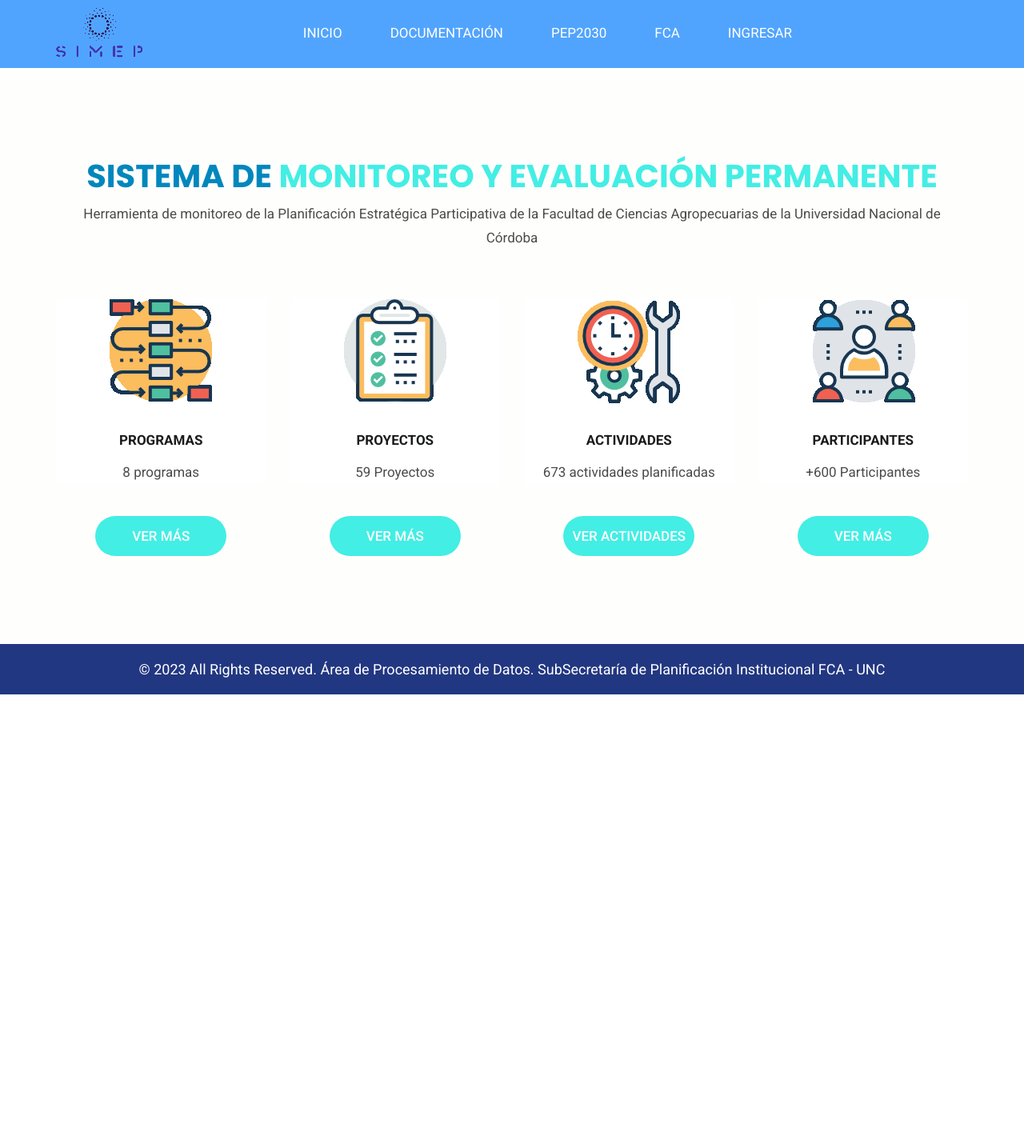
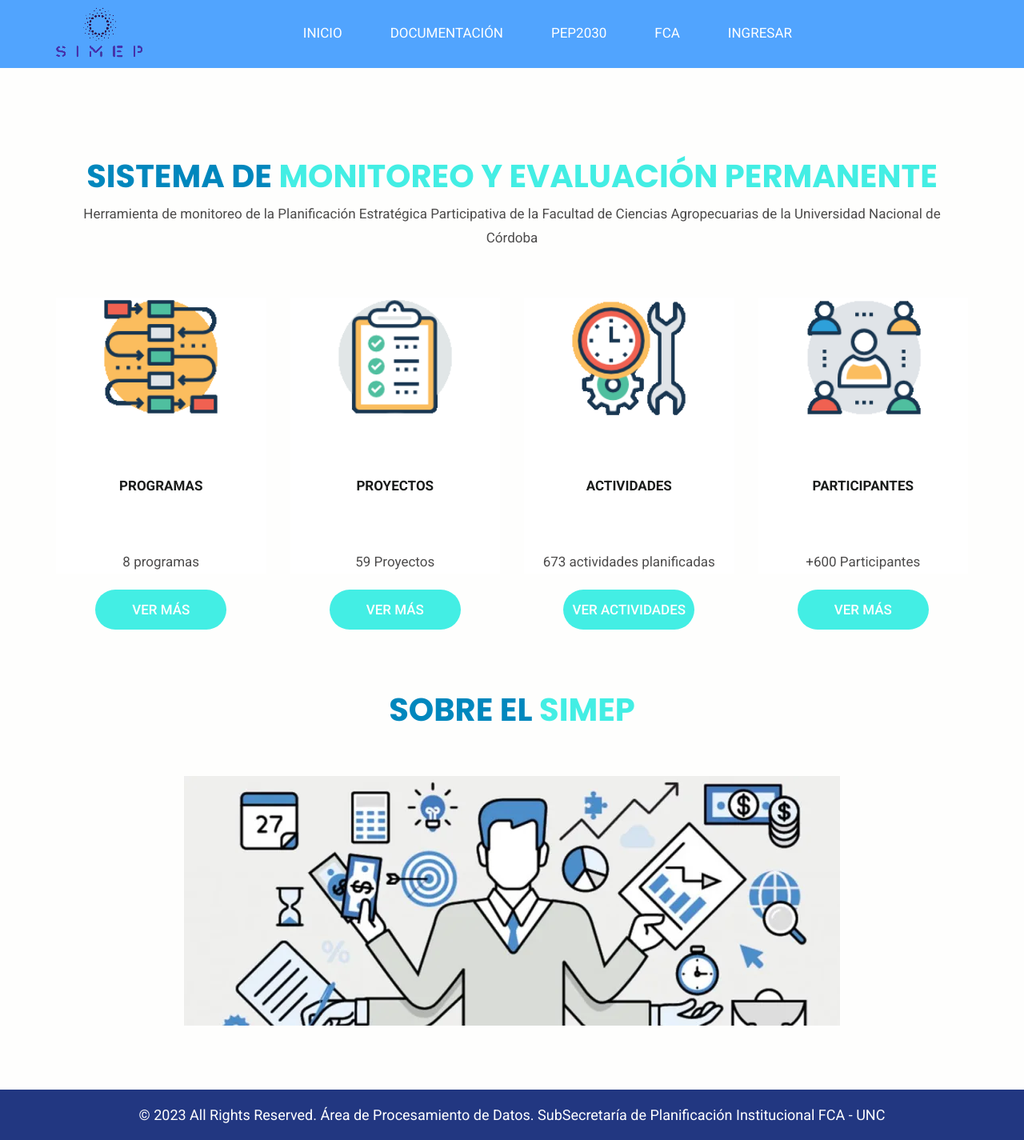
Before and after one commit to Fernando191978/Laravel, a Laravel app: page /indicadores in a window 1280 px wide. Shown: the whole page at 80% size. Before the commit the page ends 868 px from the top, so only its background shows below. Run offline with Laravel 12, Linux system fonts and the light colour scheme; data that the repository does not hold is empty; parts of the project's set-up code (start-up, migrations or seed data) failed here and were passed over; some libraries are stand-ins or nearby versions.

Commit message:
Ordena estilos e indicadores

```diff
--- a/public/css/style.css
+++ b/public/css/style.css
@@ -50,17 +29,26 @@ body {
     font-family: 'Roboto', sans-serif;
     line-height: 1.80857;
     font-weight: normal;
+
+    min-height: 100vh;
+    margin: 0;
+    display: flex;
+    flex-direction: column;
+}
+
+.container {
+    max-width: 1170px;
+}
+
+a,
+.btn {
+    text-decoration: none !important;
+    outline: none !important;
+    transition: all 0.3s ease-in-out;
 }
 
 a {
-     color: #1f1f1f;
-     text-decoration: none !important;
-     outline: none !important;
-     -webkit-transition: all .3s ease-in-out;
-     -moz-transition: all .3s ease-in-out;
-     -ms-transition: all .3s ease-in-out;
-     -o-transition: all .3s ease-in-out;
-     transition: all .3s ease-in-out;
+    color: #222222;
 }
 
 h1,
@@ -73,10 +61,9 @@ h6 {
     font-weight: normal;
     position: relative;
     padding: 0;
-     font-weight: normal;
     line-height: normal;
     color: #111111;
-     margin: 0
+    margin: 0;
 }
 
 h1 {
@@ -93,72 +80,29 @@ h3 {
 }
 
 h4 {
-     font-size: 16px
+    font-size: 16px;
 }
 
 h5 {
-     font-size: 14px
+    font-size: 14px;
 }
 
 h6 {
-     font-size: 13px
+    font-size: 13px;
 }
 
-*,
-*::after,
-*::before {
-     -webkit-box-sizing: border-box;
-     -moz-box-sizing: border-box;
-     box-sizing: border-box;
-	 /*margin-left: 5px;*/
-}
-
-h1 a,
-h2 a,
-h3 a,
-h4 a,
-h5 a,
-h6 a {
-     color: #212121;
-     text-decoration: none!important;
-     opacity: 1
-}
-
-button:focus {
-     outline: none;
+p {
+    margin: 0;
+    font-weight: 400;
+    font-size: 17px;
+    line-height: 30px;
 }
 
 ul,
 li,
 ol {
-     /*margin: 0px;*/
     margin-left: 10px;
-     padding: 0px;
-     /*list-style: none;*/
-}
-
-p {
-     margin: 0px;
-     font-weight: 400;
-     font-size: 17px;
-     line-height: 30px;
-}
-
-a {
-     color: #222222;
-     text-decoration: none;
-     outline: none !important;
-}
-
-a,
-.btn {
-     text-decoration: none !important;
-     outline: none !important;
-     -webkit-transition: all .3s ease-in-out;
-     -moz-transition: all .3s ease-in-out;
-     -ms-transition: all .3s ease-in-out;
-     -o-transition: all .3s ease-in-out;
-     transition: all .3s ease-in-out;
+    padding: 0;
 }
 
 img {
@@ -229,6 +168,19 @@ button {
     flex-wrap: wrap;
 }
 
+.text_align_left {
+    text-align: left;
+}
+
+.text_align_right {
+    text-align: right;
+}
+
+.text_align_center {
+    text-align: center;
+}
+
+/* Botones */
 .read_more {
     font-size: 17px;
     background-color: #43eee4;
@@ -248,27 +200,9 @@ button {
 .read_more:hover {
     background: #2e3192;
     color: #fff;
-     transition: ease-in all 0.5s;
 }
 
-.text_align_left {
-     text-align: left;
-}
-
-.text_align_right {
-     text-align: right;
-}
-
-.text_align_center {
-     text-align: center;
-}
-
-
-/**-- heading section --**/
-
-
-/*---------------------------- preloader area ----------------------------*/
-
+/* Cargador */
 .loader_bg {
     position: fixed;
     z-index: 9999999;
@@ -981,26 +860,17 @@ ul.conta li a {
     margin-top: 60px;
 }
 
-html,
-body {
-    min-height: 100%;
-    margin: 0;
-}
-
-body {
-    min-height: 100vh;
-    display: flex;
-    flex-direction: column;
-}
-
+/* Estructura para mantener el pie abajo */
 main {
     flex: 1;
 }
 
-footer {
+footer,
+.footer {
     margin-top: auto;
 }
 
+/* Efecto azul en imágenes */
 .imagen-azul {
     transition: transform 0.3s ease, filter 0.3s ease;
 }
@@ -1009,3 +879,68 @@ footer {
     filter: drop-shadow(0 0 12px rgba(0, 123, 255, 0.8));
     transform: scale(1.08);
 }
+
+/* Sección Sobre el SiMEP */
+.sobre-simep {
+    padding: 70px 0 30px;
+    text-align: center;
+}
+
+.sobre-simep .titlepage {
+    padding-bottom: 0;
+}
+
+.sobre-simep h2 {
+    margin-bottom: 55px;
+}
+
+.imagen-simep {
+    display: block;
+    width: 100%;
+    max-width: 820px;
+    height: auto;
+    margin: 0 auto;
+}
+
+.guarantee .row > .col-lg-3 {
+    display: flex;
+    margin-bottom: 30px;
+}
+
+.guarantee-box_main {
+    display: flex;
+    flex-direction: column;
+    width: 100%;
+    height: 100%;
+    margin-bottom: 0;
+}
+
+.guarantee-box {
+    display: flex;
+    flex: 1;
+    flex-direction: column;
+    align-items: center;
+    margin-bottom: 20px;
+}
+
+.guarantee-box img {
+    width: 150px;
+    height: 150px;
+    object-fit: contain;
+    margin: 0 auto 20px;
+}
+
+.guarantee-box h3 {
+    display: flex;
+    align-items: center;
+    justify-content: center;
+    width: 100%;
+    min-height: 130px;
+    padding: 0 8px;
+    text-align: center;
+}
+
+.guarantee-box_main .read_more {
+    flex-shrink: 0;
+    margin: auto auto 0;
+}
--- a/resources/views/indicadores/index.blade.php
+++ b/resources/views/indicadores/index.blade.php
@@ -88,6 +88,20 @@
             </div>
 
         </div>
+
+        <div class="titlepage text_align_center">
+    <h2>
+        SOBRE EL <span class="blue_light">SIMEP</span>
+    </h2>
+</div>
+
+            <img
+                src="{{ asset('images/pep.webp') }}"
+                alt="Ilustración sobre el SIMEP"
+                class="imagen-simep"
+            >
+        </section>
+
     </div>
 
 </main>
```
Also changed, not shown: other parts of public/css/style.css (+31 -112 lines). Lines whose indentation alone changed are shown as unchanged.
